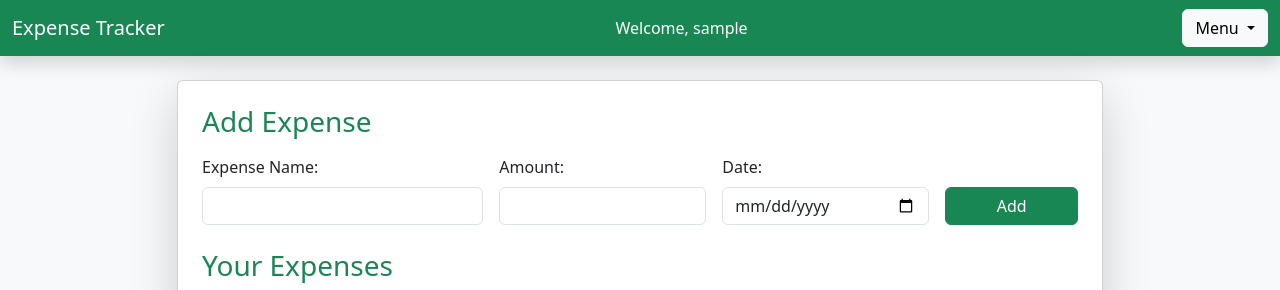
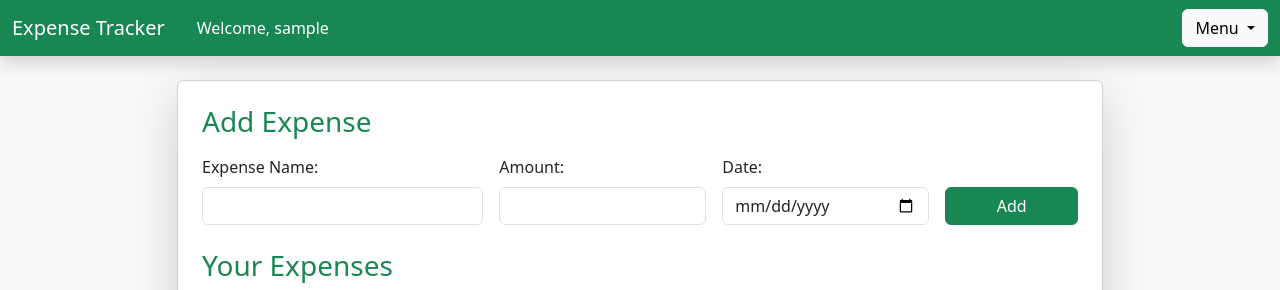
Before and after one commit to mohanasri2606/Expense_tracker, a Flask app: page /dashboard in a window 1280 px wide. Shown: the top 290 px of the page. Run offline with Flask 3, Linux system fonts and the light colour scheme; the visitor is signed in with stand-in values (Sample User, id 1); data that the repository does not hold is empty.

Commit message:
Update dashboard.html

```diff
--- a/templates/dashboard.html
+++ b/templates/dashboard.html
@@ -13,8 +13,10 @@
     <!-- Navbar -->
     <nav class="navbar navbar-expand-lg navbar-dark bg-success shadow">
         <div class="container-fluid">
-            <a class="navbar-brand" href="#">Expense Tracker</a>
-            <span class="navbar-text text-white">Welcome, {{ session.username }}</span>
+            <div class="d-flex align-items-center">
+                <a class="navbar-brand" href="#">Expense Tracker</a>
+                <span class="navbar-text text-white ms-3">Welcome, {{ session.username }}</span>
+            </div>
 
             <!-- Menu Button -->
             <div class="dropdown">
```
